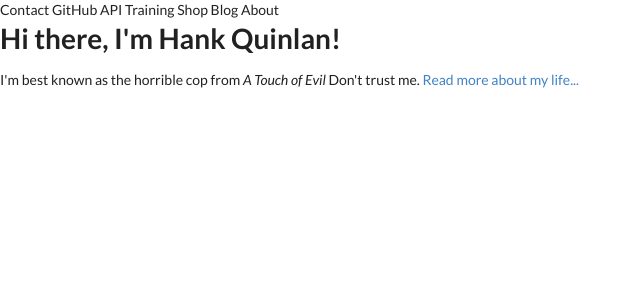
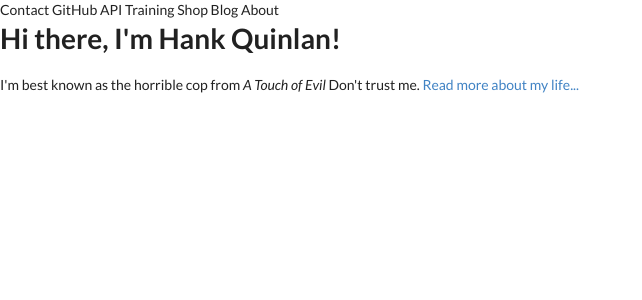
Before and after one commit to Youhandan/youhandan.github.io, a Jekyll site: the page built from index.html, in a window 1280 px wide. Shown: the top 300 px of the page, without its empty margins (0-642 px from the left). Built offline with Jekyll 4.4.1, drawn with Linux system fonts in a browser that asks for light colours; nearby versions of some CDN libraries.

Commit message:
add normalize.css in head

```diff
--- a/_includes/head.html
+++ b/_includes/head.html
@@ -9,6 +9,7 @@
     <title>{{ page.title }} | Handan You | China, Front-End Developer.</title>
     <!-- styles -->
     <link href="/css/semantic.min.css" rel="stylesheet">
+    <link href="/css/normalize.css" rel="stylesheet">
     <!-- HTML5 shim and Respond.js IE8 support of HTML5 elements and media queries -->
     <!--[if lt IE 9]>
     <script src="../../assets/js/html5shiv.js"></script>
```
